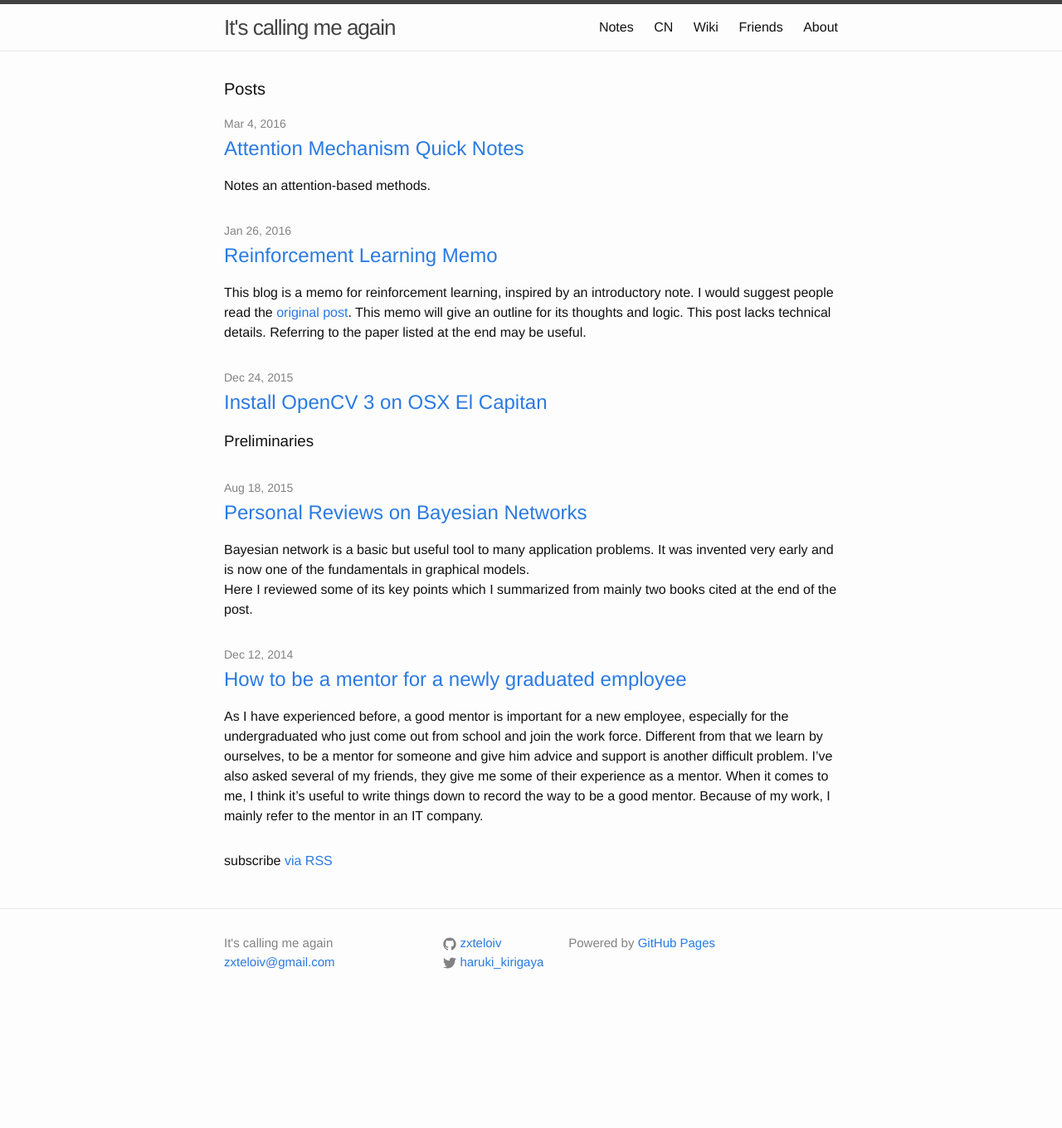
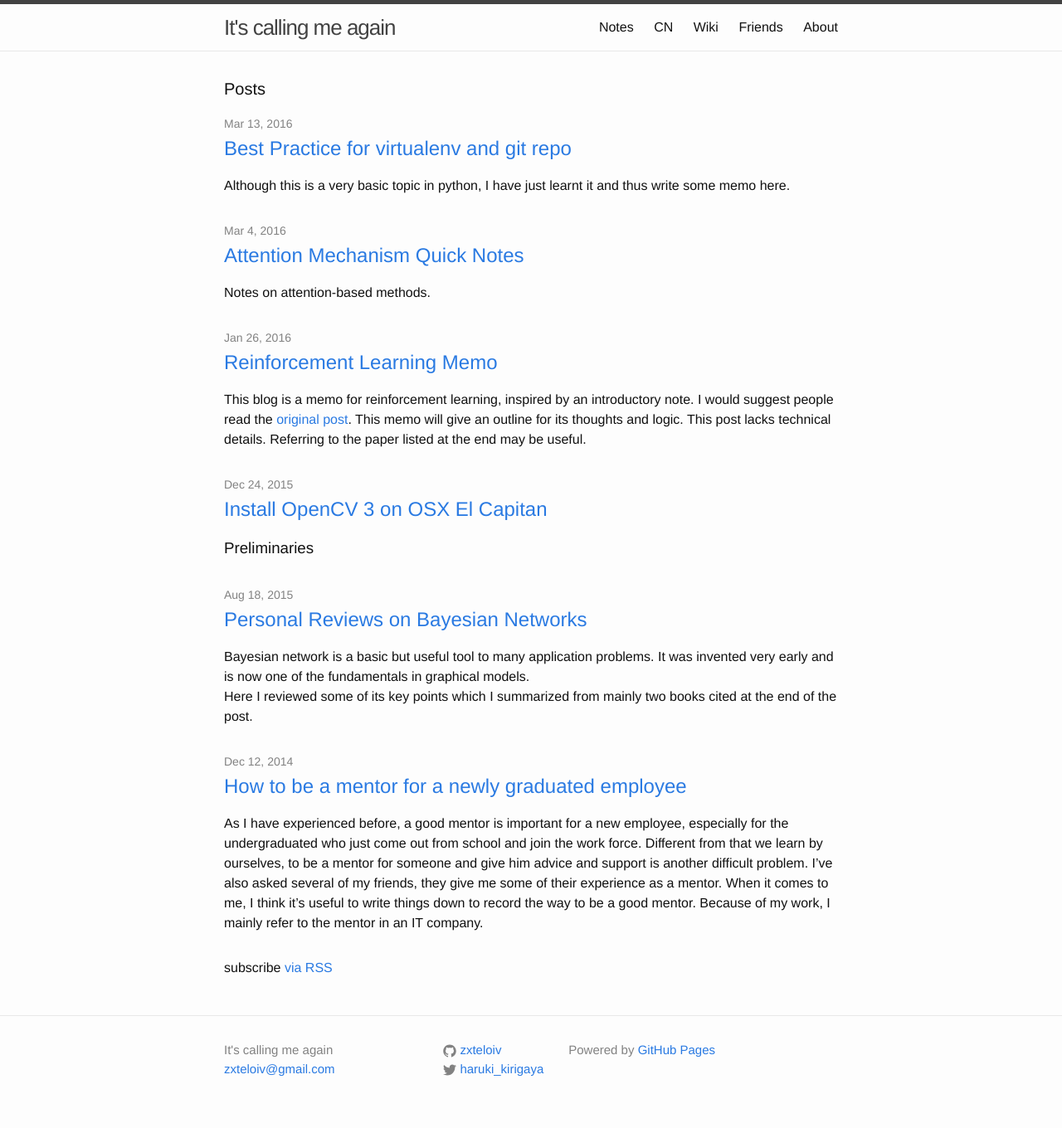
Before and after one commit to zxteloiv/zxteloiv.github.io, a Jekyll site: the page built from index.html, in a window 1280 px wide. Shown: the whole page at 83% size. Built offline with Jekyll 4.4.1, drawn with Linux system fonts in a browser that asks for light colours; before the commit the page ends 1231 px from its top, so only the background shows below that; some of the changed lines change nothing that is shown.

Commit message:
add new post about virtualenv and fix typo in the previous article

```diff
--- a/_posts/2016-03-04-attention-reparaphrase.md
+++ b/_posts/2016-03-04-attention-reparaphrase.md
@@ -7,7 +7,7 @@ categories: main learning
 math_support: mathjax
 ---
 
-Notes an attention-based methods.
+Notes on attention-based methods.
 
 ## Intro
 
--- /dev/null
+++ b/_posts/2016-03-13-best-practice-for-virtualenv-and-git-repos.md
@@ -0,0 +1,59 @@
+---
+layout: post
+title:  "Best Practice for virtualenv and git repo"
+date:   2016-03-13 12:00:00 +0800
+tags: python virtualenv github
+categories: main learning
+---
+
+Although this is a very basic topic in python, I have just learnt it and thus write some memo here.
+
+There're many cases one might use virtualenv, e.g., you maintain several python distributions on a single computer, or you want to distribute your own package and don't want to package the dependencies. Anyway, virtualenv gives a good way to manage all the directories a python distribution uses. Moreover, virtualenv won't bother you with your environment at hand. It's just an additional or bonus function for you. You don't need to move all your working style into a virtualenv way.
+
+Let's come to the point.
+
+### virtualenv
+
+To install and use virtualenv is simple.
+
+~~~ shell
+# install
+pip install virtualenv [--user]
+
+# create an env
+virtualenv myenv
+virtualenv -p /usr/local/bin/pypy myenv # using the pypy distribution
+
+# use the env
+source myenv/bin/activate
+
+# exit the env
+deactive # which is usable only after you activate the env
+~~~
+
+Note that you don't have to manually designate a new pip or new virtualenv in order to use pypy. PyPy will [work well](http://pypy.readthedocs.org/en/latest/install.html#installing-using-virtualenv) if you just set the route as above.
+
+Note again in the above script, we runs pip just as a terminal script. That is environment-dependent. In my case, I'm using Python 2.7.10 from the official site and therefore the pip is cooperative with Python 2.7, which is found in my \$PATH variable. I'm not sure how would it work if both python 2 and 3 are at hand. But pypy have a python-3-compatible version, things would be OK if you use all pip3, pypy3 and python3.
+
+### env management
+
+Actually a virtualenv folder has nothing to do with your python source code folder. You can put the two in any place. But I think to put all _env_ at the same place like `~/.envs` and all python projects elsewhere would be a good choice. It's easier to type `source ~/.envs/myenv/activate` for example.
+
+I don't want to use [virtualenv wrapper](http://docs.python-guide.org/en/latest/dev/virtualenvs/#virtualenvwrapper) as it's not written in python and thus more tedious to setup (you should export many shell variables rather than just give some optional arguments with virtualenv).
+
+### Git repos
+
+When you want to distribute or simply open source your python codes, the good choice is to use `pip freeze > requirements.txt` to get a dependency file. You can add `requirements.txt` into git version control. In order to get the simplest dependency requirements file, you'd better use a virtualenv for all the development.
+But the directories created by virtualenv, e.g., `bin`, `lib`, `src`, are better not to put into git repos and not to write into _.gitignore_ file.
+
+If you dig into the advanced topics of pip, the _requirements.txt_ file could also contain lines from VCS like git and hg, which means you can write a _requirements.txt_ containing your common modules from your own repo, when you don't want to or just not yet put them into pypi.
+
+If you refer to the _.gitignore_ file template in GitHub for a python project, you can find a _env_ item. I think you could also put your env in your repo as it's on your own.
+Actually if you clone a repo from others and they give a _requirements.txt_ file, you may choose to create an virtualenv just inside the repo directory as it is somewhat temporary.
+
+### Conclusion
+
+- create env in place like `~/.envs/`, or in repo folder but add `env` to `.gitignore`
+- add `requirements.txt` to every repo's VCS
+- write modules or git repos you usually use into `requirements.txt` and publish as a gist if you like
+- no `bin`, `lib`, `src` in _.gitignore_ file or repo
```
